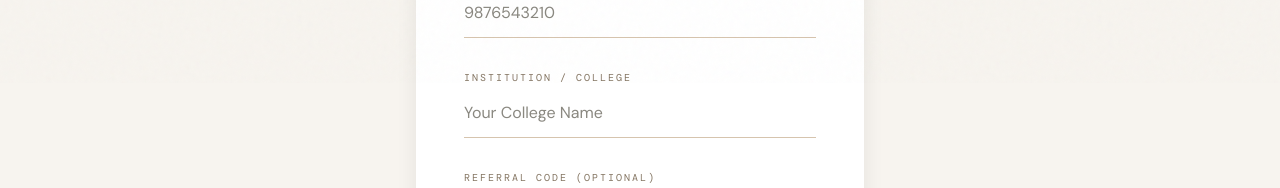
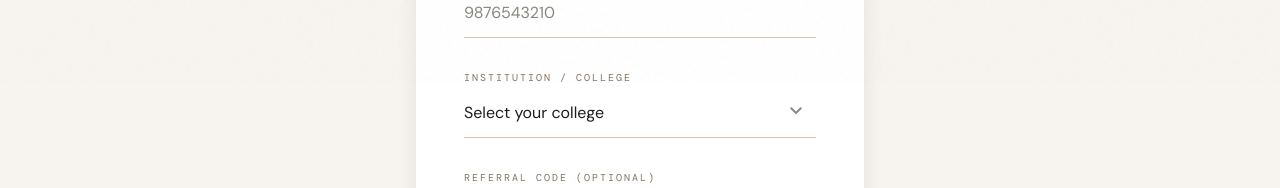
Before and after one commit to HarshKulhade/studEX, a Next.js app in the folder frontend/: page /register in a window 1280 px wide. Shown: the part 717-905 px from the top of the page. Built offline with nearby package versions, Linux system fonts and the light colour scheme; no server answers.

Commit message:
feat: updated registration form college field to use dropdown selector

```diff
--- a/frontend/app/register/page.tsx
+++ b/frontend/app/register/page.tsx
@@ -26,6 +26,7 @@ export default function RegisterPage() {
   const [loading, setLoading] = useState(false);
   const [agreedToTerms, setAgreedToTerms] = useState(false);
   const [showPassword, setShowPassword] = useState(false);
+  const [isOtherCollege, setIsOtherCollege] = useState(false);
 
   const update = (field: string, value: string) =>
     setForm((f) => ({ ...f, [field]: value }));
@@ -198,14 +199,44 @@ export default function RegisterPage() {
               <label className="block font-mono text-[10px] uppercase tracking-[0.2em] text-outline mb-1">
                 Institution / College
               </label>
+              <div className="relative">
+                <select
+                  required
+                  value={isOtherCollege ? 'Other' : form.college}
+                  onChange={(e) => {
+                    if (e.target.value === 'Other') {
+                      setIsOtherCollege(true);
+                      update('college', '');
+                    } else {
+                      setIsOtherCollege(false);
+                      update('college', e.target.value);
+                    }
+                  }}
+                  className="input-underline w-full bg-transparent appearance-none pr-10"
+                >
+                  <option value="" disabled>Select your college</option>
+                  <option value="Lakshmi Narain College of Technology, Bhopal">Lakshmi Narain College of Technology, Bhopal</option>
+                  <option value="Lakshmi Narain College of Technology & Science, Bhopal">Lakshmi Narain College of Technology & Science, Bhopal</option>
+                  <option value="Lakshmi Narain College of Technology & Excellence, Bhopal">Lakshmi Narain College of Technology & Excellence, Bhopal</option>
+                  <option value="Other">Other (Please specify)</option>
+                </select>
+                <div className="absolute right-0 top-1/2 -translate-y-1/2 pointer-events-none p-2 text-muted">
+                  <span className="material-symbols-outlined text-xl">expand_more</span>
+                </div>
+              </div>
+
+              {isOtherCollege && (
+                <div className="relative mt-4">
                   <input
                     type="text"
                     required
-                placeholder="Your College Name"
+                    placeholder="Enter your college name"
                     value={form.college}
                     onChange={(e) => update('college', e.target.value)}
-                className="input-underline"
+                    className="input-underline w-full"
                   />
+                </div>
+              )}
             </div>
 
             {/* Referral Code */}
```
Lines whose indentation alone changed are shown as unchanged.
